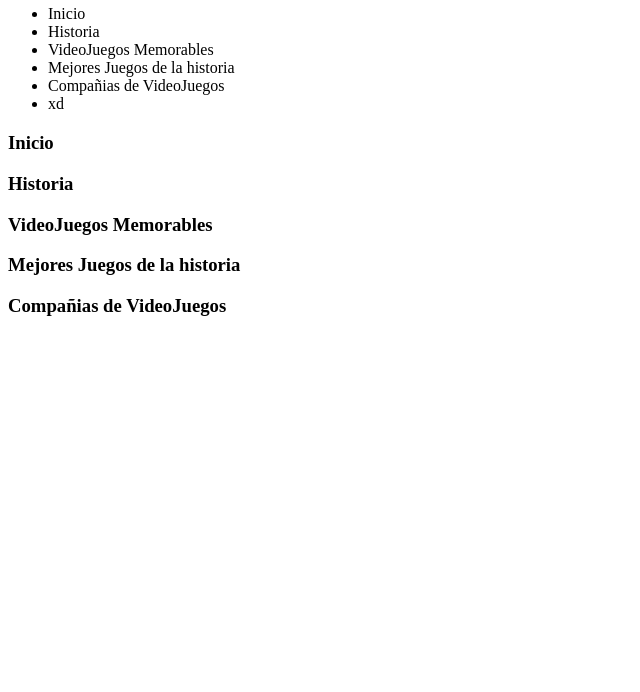
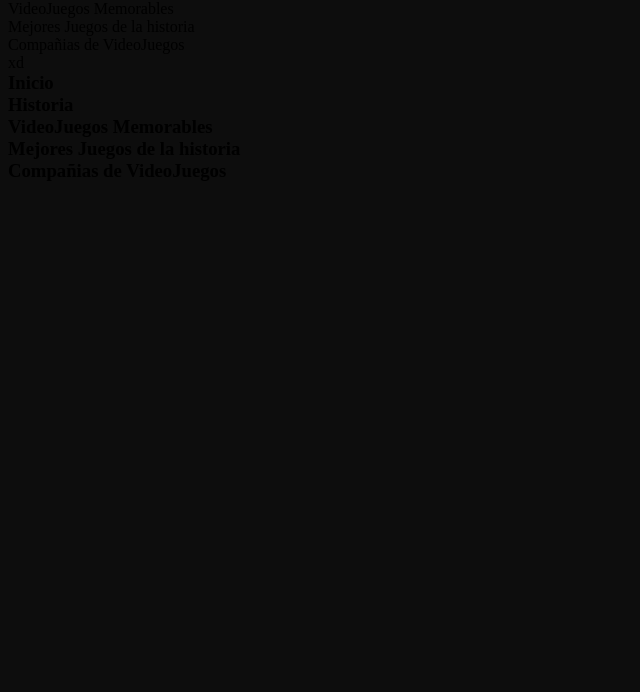
Before and after one commit to G0kuR3d17/Muchachos, a plain HTML site: page index.html in a window 1280 px wide. Shown: the part 108-800 px from the top of the page, without its empty margins (0-640 px from the left). Drawn offline with Linux system fonts and the light colour scheme.

Commit message:
GamerDay 6

```diff
--- a/index.html
+++ b/index.html
@@ -1,10 +1,11 @@
-                                                                                                                                                                                                                                                                                                                                                                                                                                                                                            <html lang="en">
+<html lang="en">
 
 <head>
      <meta charset="UTF-8">
      <meta name="viewport" content="width=device-width, initial-scale=1.0">
      <title>MvMuchachos</title>
-     <script src="../javascript/code.js"></script>
+     <link rel="stylesheet" href="styles/style.css">
+     <script src="javascript/code.js"></script>
 </head>
 
 <body>
--- a/styles/style.css
+++ b/styles/style.css
@@ -0,0 +1,10 @@
+* { box-sizing: border-box; }
+body {
+    background: #0D0D0D;
+    & * {
+        background: none;
+        margin: 0;
+        padding: 0;
+        border: 0;
+    }
+}
```
